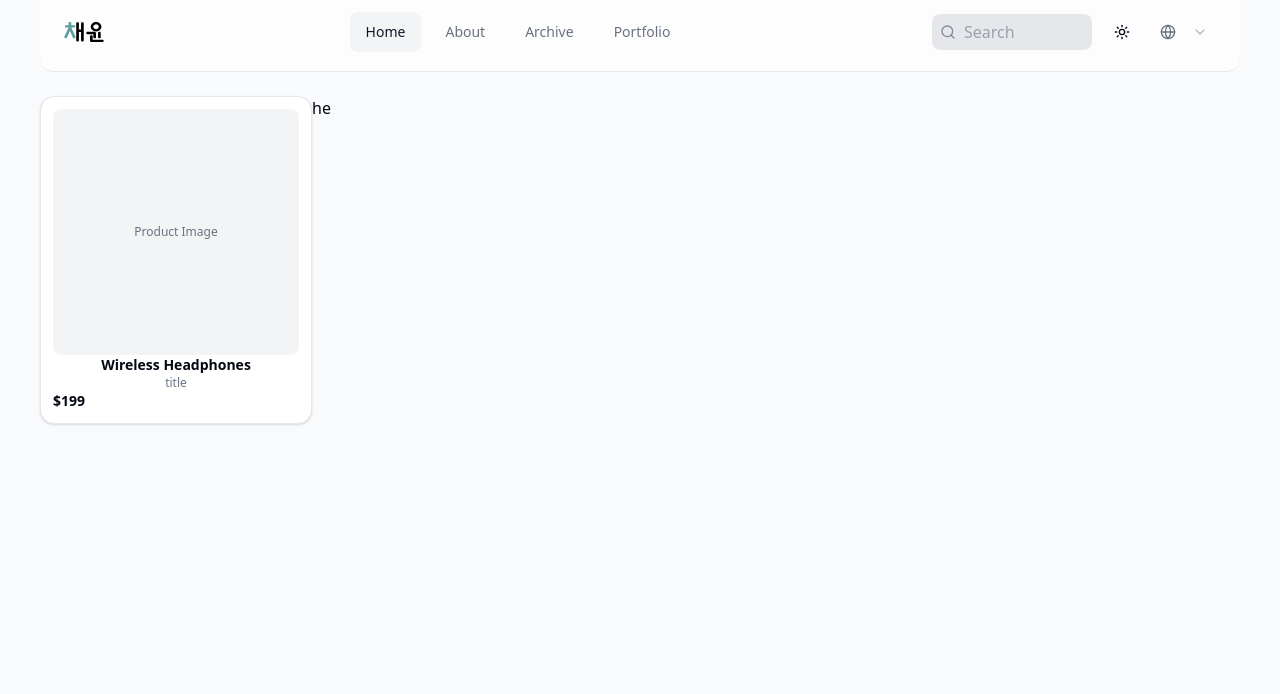
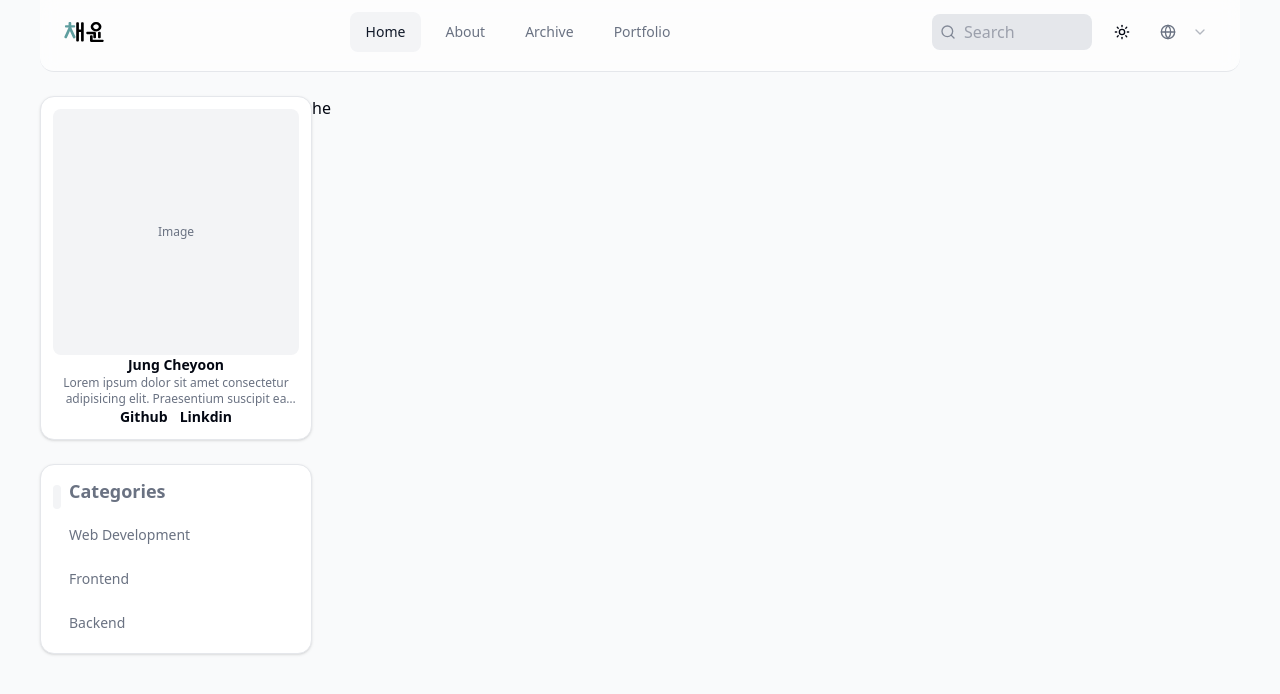
Before and after one commit to JCheyoon/JCheyoon.github.io, a React (Vite) app: page / in a window 1280 px wide. Shown: the top 694 px of the page. Built offline with nearby package versions, Linux system fonts and the light colour scheme.

Commit message:
update category menu

```diff
--- a/src/components/routing/Root.tsx
+++ b/src/components/routing/Root.tsx
@@ -1,6 +1,7 @@
 import { Outlet } from "react-router-dom";
 import { Navbar04 } from "@/components/ui/shadcn-io/navbar-04";
-import CardProduct from "@/components/ui/shadcn-io/CardProduct/CardProduct";
+import CardProduct from "@/components/ui/shadcn-io/cardProduct/cardProduct";
+import SidebarMenu from "@/components/ui/shadcn-io/sidebarMenu/sidebarMenu";
 
 const Root = () => {
   return (
@@ -9,8 +10,9 @@ const Root = () => {
         <div className="w-full max-w-[1200px]">
           <Navbar04 />
           <div className="flex py-6">
-            <div className="flex-col">
+            <div className="flex flex-col gap-6">
               <CardProduct />
+              <SidebarMenu />
             </div>
             <div className="flex-1 overflow-auto">
               <Outlet />
--- a/src/components/ui/shadcn-io/CardProduct/CardProduct.tsx
+++ b/src/components/ui/shadcn-io/cardProduct/cardProduct.tsx
@@ -1,9 +1,8 @@
-import { StarIcon } from "lucide-react";
-import { Button } from "@repo/shadcn-ui/components/ui/button";
 import {
   Card,
   CardContent,
   CardDescription,
+  CardFooter,
   CardTitle,
 } from "@repo/shadcn-ui/components/ui/card";
 export default function CardProduct() {
@@ -13,16 +12,19 @@ export default function CardProduct() {
         <CardContent className="px-3 text-center">
           <div className="aspect-square rounded-md bg-gray-100 mb-2">
             <div className="flex items-center justify-center h-full text-muted-foreground text-xs">
-              Product Image
+              Image
             </div>
           </div>
-          <CardTitle className="text-sm mb-1">Wireless Headphones</CardTitle>
+          <CardTitle className="text-sm mb-1">Jung Cheyoon</CardTitle>
           <CardDescription className="text-xs mb-2 line-clamp-2">
-            title
+            Lorem ipsum dolor sit amet consectetur adipisicing elit. Praesentium
+            suscipit ea accusamus pariatur numquam eaque recusandae laboriosam
+            impedit sequi ut.
           </CardDescription>
-          <div className="flex items-center justify-between">
-            <span className="text-sm font-bold">$199</span>
-          </div>
+          <CardFooter className="flex justify-center gap-3 px-3">
+            <span className="text-sm font-bold">Github</span>
+            <span className="text-sm font-bold">Linkdin</span>
+          </CardFooter>
         </CardContent>
       </Card>
     </div>
--- /dev/null
+++ b/src/components/ui/shadcn-io/sidebarMenu/sidebarMenu.tsx
@@ -0,0 +1,44 @@
+import { Card, CardContent } from "@repo/shadcn-ui/components/ui/card";
+import { NavLink } from "react-router-dom";
+
+const categories = ["Web Development", "Frontend", "Backend"];
+
+const SidebarMenu = () => {
+  return (
+    <Card className="w-68 py-3">
+      <CardContent className="px-3">
+        <div>
+          <div className="flex items-center mb-4">
+            <span className="w-1 h-6 bg-muted mr-2 rounded pr-2"></span>
+            <h2 className="text-lg font-semibold text-muted-foreground pl-2 pb-3">
+              Categories
+            </h2>
+          </div>
+          <ul className="flex flex-col gap-2">
+            {categories.map((category) => {
+              const path = `/post/${category.toLowerCase().replace(/\s+/g, "-")}`;
+              return (
+                <li key={category}>
+                  <NavLink
+                    to={path}
+                    className={({ isActive }) =>
+                      `
+                      block rounded-md px-4 py-2 text-sm
+                      transition
+                      ${isActive ? "bg-muted text-foreground font-semibold" : "text-muted-foreground hover:bg-muted hover:text-foreground"}
+                      `
+                    }
+                  >
+                    {category}
+                  </NavLink>
+                </li>
+              );
+            })}
+          </ul>
+        </div>
+      </CardContent>
+    </Card>
+  );
+};
+
+export default SidebarMenu;
```
